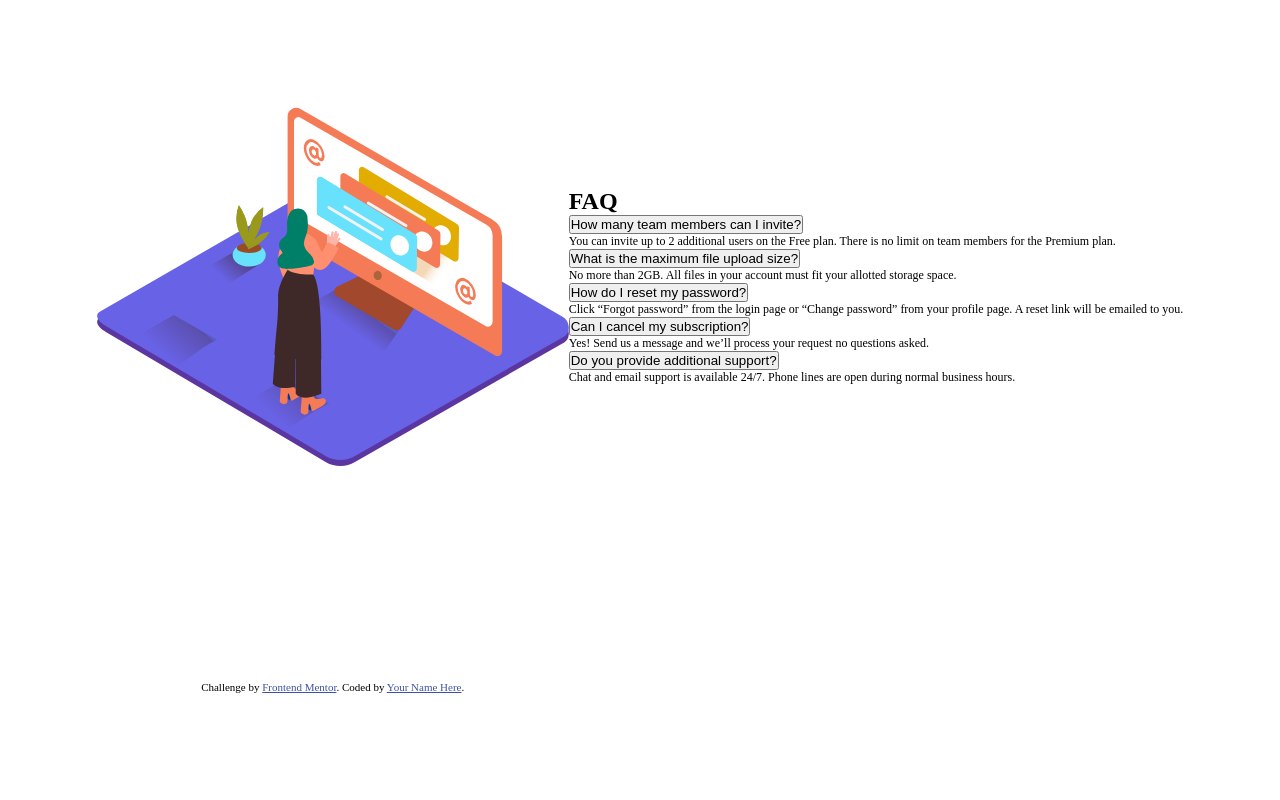
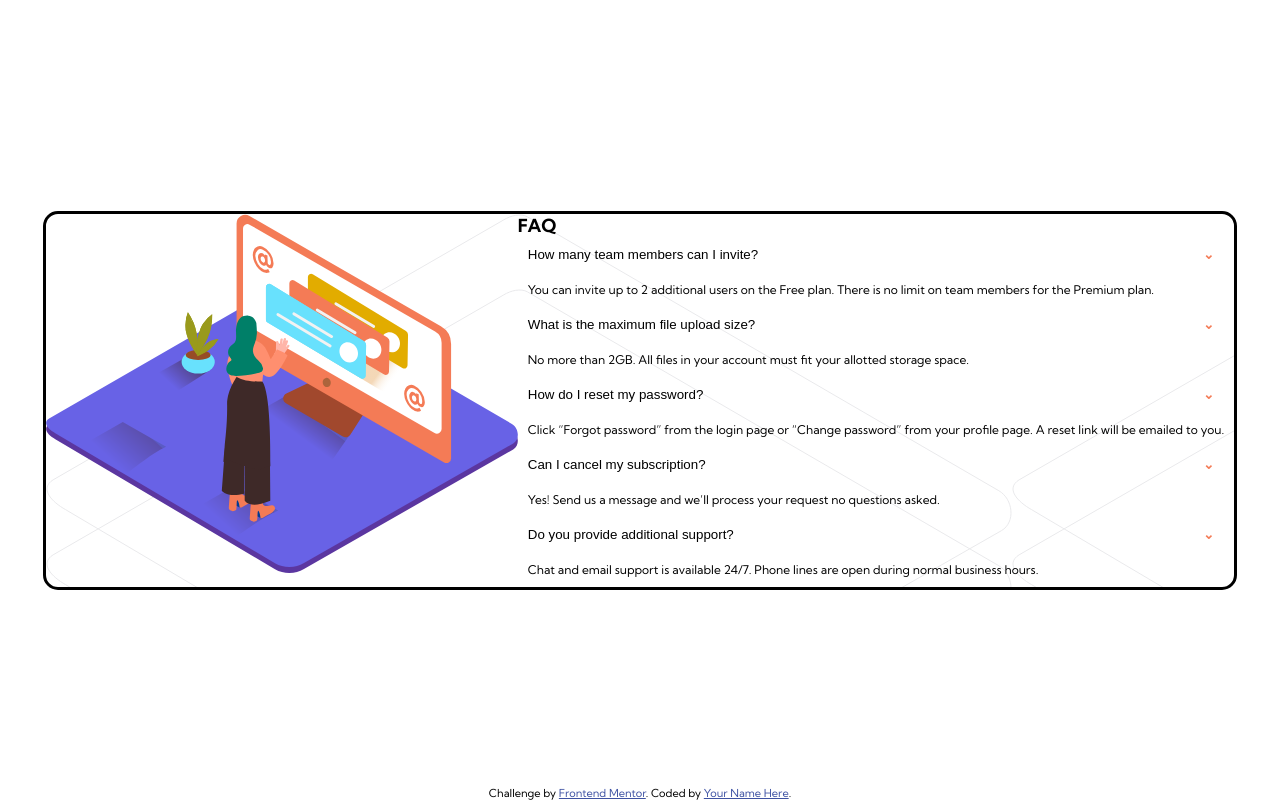
Before and after one commit to Marianellag1/faq-accordioncard-practice, a plain HTML site: page index.html in a window 1280 px wide. Drawn offline with Linux system fonts and the light colour scheme.

Commit message:
saving progres

```diff
--- a/css/style.css
+++ b/css/style.css
@@ -17,6 +17,14 @@
     --light-grayish-blue: hsl(240, 5%, 91%);
 }
 
+.footer {
+    position: fixed;
+    left: 0;
+    bottom: 0;
+    width: 100%;
+    text-align: center;
+}
+
 * {
     margin: 0;
     padding: 0;
@@ -27,12 +35,50 @@ body {
     display: flex;
     justify-content: center;
     align-items: center;
+    font-size: 12px;
+    font-family: 'Kumbh Sans', sans-serif;
+}
+
+.wrapper {
+    background-image: url(../images/bg-pattern-desktop.svg);
     display: grid;
     grid: auto/ auto auto;
-    font-size: 12px;
+    border: solid black;
+    border-radius: 15px;
 }
 
-figure {
-    display: grid;
-    grid: auto/auto auto;
+.accordion {
+    border: none;
+    background: none;
+    cursor: pointer;
+    outline: none;
+    width: 100%;
+    padding: .625rem;
+    text-align: left;
+    transition: 0.4s;
+    /* when hovering, the transition will take about 0.4s */
 }
+
+.active,
+.accordion:hover {
+    color: var(--soft-red);
+}
+
+.accordion:after {
+    content: "\2304";
+    color: var(--soft-red);
+    font-weight: 700;
+    margin-right: .625rem;
+    float: right;
+}
+
+.active:after {
+    content: "\2303" ;
+}
+
+.panel {
+    padding: .625rem;
+    min-height: 0;
+    overflow: hidden;
+    transition: max-height 0.2s ease-out;
+}
--- a/index.html
+++ b/index.html
@@ -4,60 +4,67 @@
 <head>
   <meta charset="UTF-8">
   <meta name="viewport" content="width=device-width, initial-scale=1.0">
-  <!-- displays site properly based on user's device -->
+  <link rel="preconnect" href="https://fonts.googleapis.com">
+  <link rel="preconnect" href="https://fonts.gstatic.com" crossorigin>
+  <link href="https://fonts.googleapis.com/css2?family=Kumbh+Sans:wght@400;700&display=swap" rel="stylesheet">
   <link rel="icon" type="image/png" sizes="32x32" href="./images/favicon-32x32.png">
   <link rel="stylesheet" href="./css/style.css">
   <title>Frontend Mentor | FAQ Accordion Card</title>
 </head>
 
 <body>
+  <div class="wrapper">
+    <section class="one">
       <figure>
         <img src="./images/illustration-woman-online-desktop.svg" alt="illustration of woman in front of screen">
       </figure>
+    </section>
 
-<div class="wrapper">
+    <section class="two">
       <h1>FAQ</h1>
 
-  <button>How many team members can I invite?</button>
-  <div>
+      <button class="accordion">How many team members can I invite?</button>
+      <div class="panel">
         <p>
           You can invite up to 2 additional users on the Free plan. There is no limit on
           team members for the Premium plan.
         </p>
       </div>
 
-  <button> What is the maximum file upload size?</button>
-  <div>
+      <button class="accordion"> What is the maximum file upload size?</button>
+      <div class="panel">
         <p>
           No more than 2GB. All files in your account must fit your allotted storage space.
         </p>
       </div>
 
-  <button> How do I reset my password?</button>
-  <div>
+      <button class="accordion"> How do I reset my password?</button>
+      <div class="panel">
         <p>
           Click “Forgot password” from the login page or “Change password” from your profile page.
           A reset link will be emailed to you.
         </p>
       </div>
 
-  <button> Can I cancel my subscription?</button>
-  <div>
+      <button class="accordion"> Can I cancel my subscription?</button>
+      <div class="panel">
         <p>
           Yes! Send us a message and we’ll process your request no questions asked.
         </p>
       </div>
 
-  <button> Do you provide additional support?</button>
-  <div>
+      <button class="accordion"> Do you provide additional support?</button>
+      <div class="panel">
         <p>
           Chat and email support is available 24/7. Phone lines are open during normal business hours.
         </p>
       </div>
+    </section>
   </div>
+
   <footer>
 
-    <div class="attribution">
+    <div class="attribution footer">
       Challenge by <a href="https://www.frontendmentor.io?ref=challenge" target="_blank">Frontend Mentor</a>.
       Coded by <a href="#">Your Name Here</a>.
     </div>
```
Also changed, not shown: 2 other files. Lines whose indentation alone changed are shown as unchanged.
